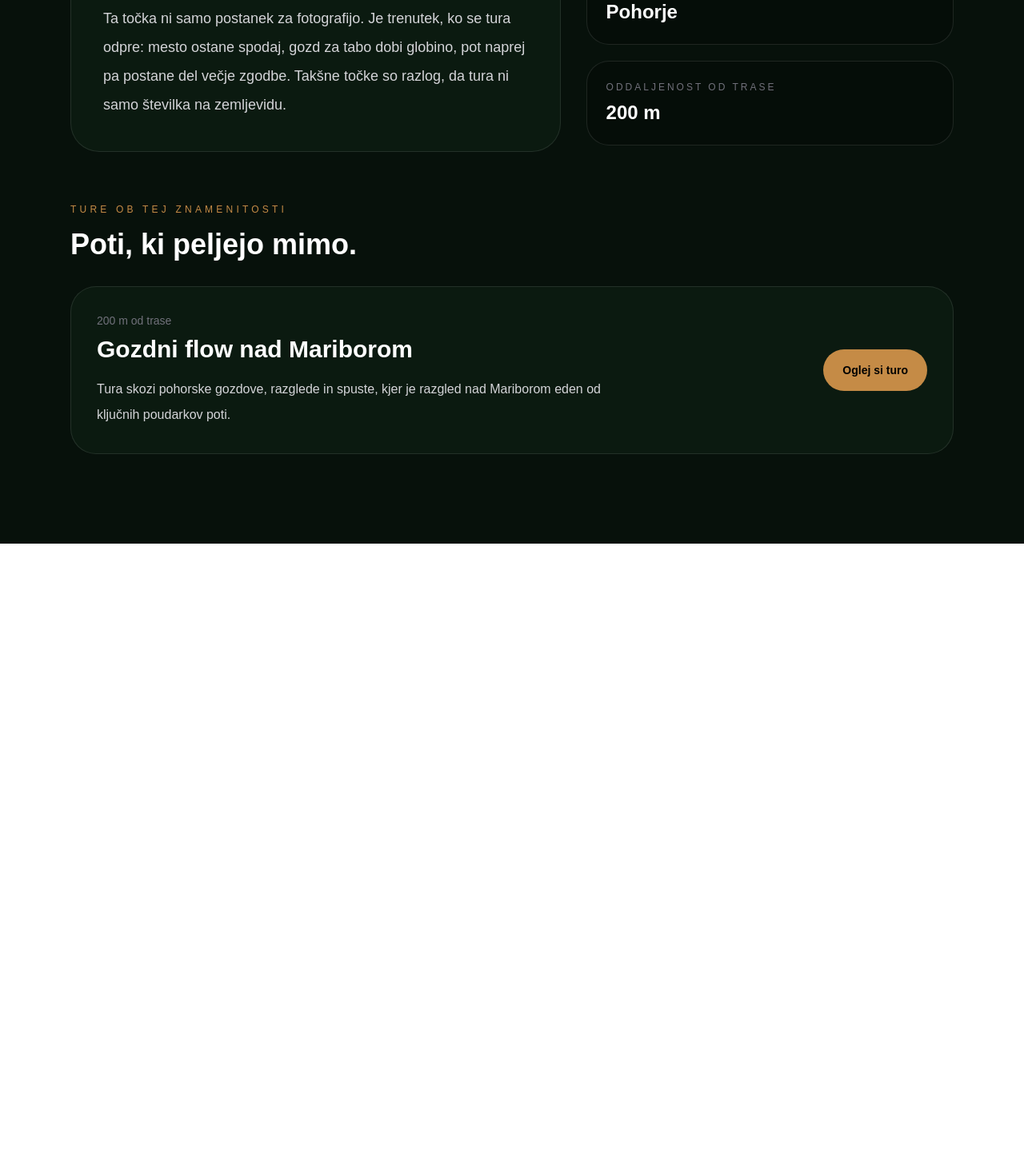
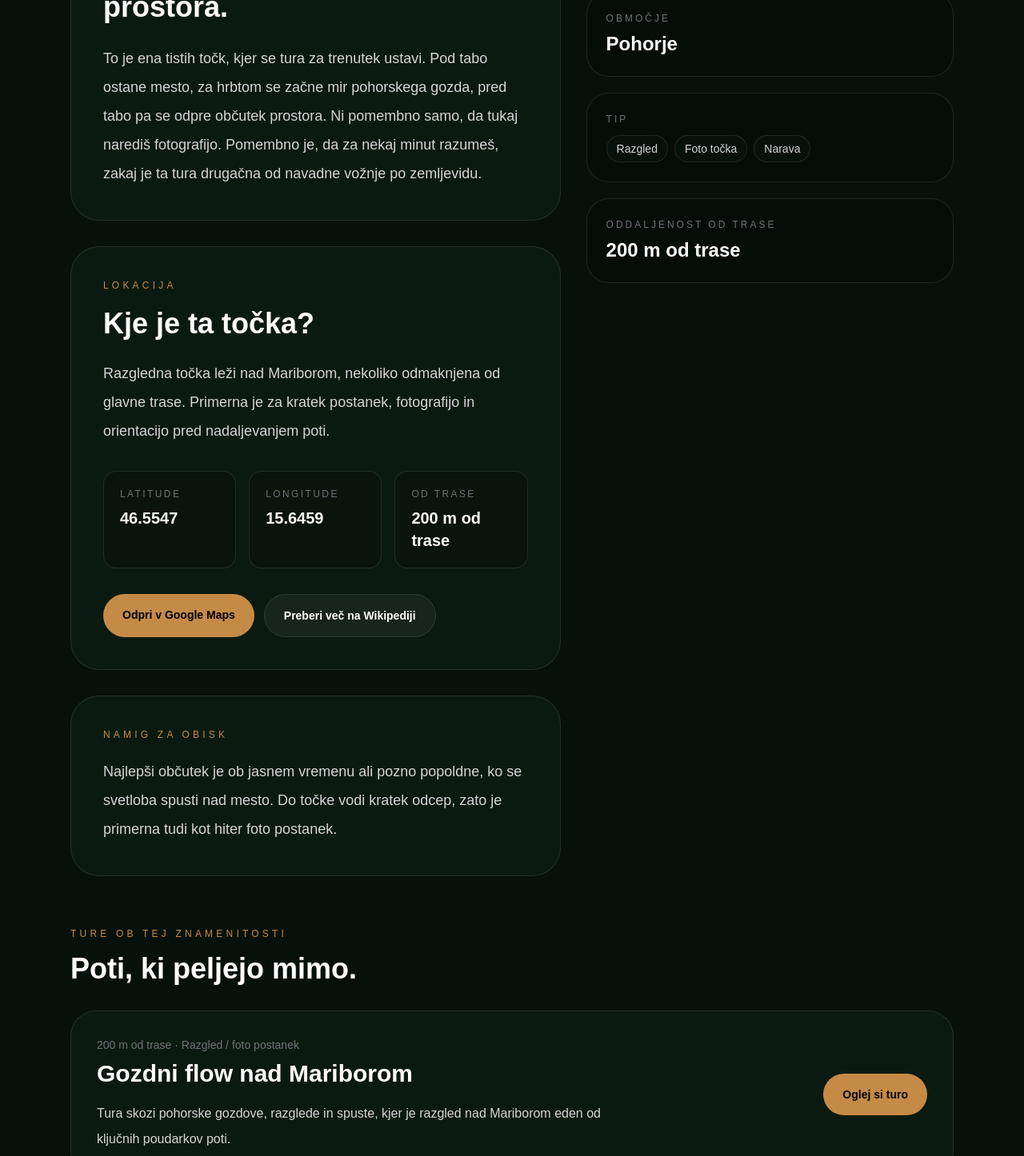
Before and after one commit to rabojan/bojan-on-bike-app, a Next.js app: page /znamenitosti/razgled-nad-mariborom in a window 1280 px wide. Shown: the part 920-2366 px from the top of the page at 80% size. Before the commit the page ends 1600 px from the top, so only its background shows below. Built offline with nearby package versions, Linux system fonts and the light colour scheme.

Commit message:
Expand attraction detail and mark required admin fields

```diff
--- a/app/znamenitosti/razgled-nad-mariborom/page.tsx
+++ b/app/znamenitosti/razgled-nad-mariborom/page.tsx
@@ -1,37 +1,69 @@
 import Link from "next/link";
 
 import SiteHeader from "@/components/SiteHeader";
+
+const attraction = {
+  name: "Razgled nad Mariborom",
+  region: "Štajerska",
+  area: "Pohorje",
+  type: ["Razgled", "Foto točka", "Narava"],
+  image:
+    "https://images.unsplash.com/photo-1500534314209-a25ddb2bd429?q=80&w=1800&auto=format&fit=crop",
+  shortDescription:
+    "Kratek postanek nad mestom, kjer se odpre pogled proti Mariboru, Dravski dolini in pohorskim gozdovom.",
+  story:
+    "To je ena tistih točk, kjer se tura za trenutek ustavi. Pod tabo ostane mesto, za hrbtom se začne mir pohorskega gozda, pred tabo pa se odpre občutek prostora. Ni pomembno samo, da tukaj narediš fotografijo. Pomembno je, da za nekaj minut razumeš, zakaj je ta tura drugačna od navadne vožnje po zemljevidu.",
+  locationDescription:
+    "Razgledna točka leži nad Mariborom, nekoliko odmaknjena od glavne trase. Primerna je za kratek postanek, fotografijo in orientacijo pred nadaljevanjem poti.",
+  latitude: "46.5547",
+  longitude: "15.6459",
+  distanceFromRoute: "200 m od trase",
+  visitNote:
+    "Najlepši občutek je ob jasnem vremenu ali pozno popoldne, ko se svetloba spusti nad mesto. Do točke vodi kratek odcep, zato je primerna tudi kot hiter foto postanek.",
+  wikipediaUrl: "https://sl.wikipedia.org/wiki/Maribor",
+  googleMapsUrl: "https://maps.google.com/?q=46.5547,15.6459",
+  trails: [
+    {
+      title: "Gozdni flow nad Mariborom",
+      href: "/ture/gozdni-flow-nad-mariborom",
+      distance: "200 m od trase",
+      role: "Razgled / foto postanek",
+      description:
+        "Tura skozi pohorske gozdove, razglede in spuste, kjer je razgled nad Mariborom eden od ključnih poudarkov poti.",
+    },
+  ],
+};
 
 export default function AttractionDetailPage() {
   return (
     <main className="min-h-screen bg-[#07110b] text-white">
       <SiteHeader backHref="/znamenitosti" active="znamenitosti" />
 
-      <section className="relative flex min-h-[680px] items-end overflow-hidden pt-24">
+      <section className="relative flex min-h-[720px] items-end overflow-hidden pt-24">
         <img
-          src="https://images.unsplash.com/photo-1500534314209-a25ddb2bd429?q=80&w=1800&auto=format&fit=crop"
-          alt="Razgled nad Mariborom"
+          src={attraction.image}
+          alt={attraction.name}
           className="absolute inset-0 h-full w-full object-cover opacity-55"
         />
+
         <div className="absolute inset-0 bg-gradient-to-b from-black/20 via-[#07110b]/50 to-[#07110b]" />
 
         <div className="relative z-10 mx-auto w-full max-w-6xl px-5 pb-16 md:px-6 md:pb-24">
           <div className="max-w-4xl">
             <div className="mb-5 text-xs uppercase tracking-[0.35em] text-[#c58b46]">
-              Štajerska · Pohorje
+              {attraction.region} · {attraction.area}
             </div>
 
             <h1 className="text-5xl font-black leading-none md:text-7xl">
-              Razgled nad Mariborom
+              {attraction.name}
             </h1>
 
             <p className="mt-8 max-w-2xl text-lg leading-8 text-zinc-200 md:text-xl">
-              Kratek postanek nad mestom, kjer se odpre pogled proti Mariboru,
-              Dravski dolini in pohorskim gozdovom.
+              {attraction.shortDescription}
             </p>
 
             <div className="mt-7 flex flex-wrap gap-2">
-              {["Razgled", "Foto točka", "Narava"].map((tag) => (
+              {attraction.type.map((tag) => (
                 <span
                   key={tag}
                   className="rounded-full border border-white/10 bg-black/30 px-4 py-2 text-sm text-zinc-200"
@@ -45,21 +77,91 @@ export default function AttractionDetailPage() {
       </section>
 
       <section className="mx-auto grid max-w-6xl gap-8 px-5 py-16 md:grid-cols-[1fr_0.75fr] md:px-6">
-        <div className="rounded-[36px] border border-white/10 bg-[#0b1a10] p-8 md:p-10">
+        <div className="space-y-8">
+          <section className="rounded-[36px] border border-white/10 bg-[#0b1a10] p-8 md:p-10">
             <div className="text-xs uppercase tracking-[0.35em] text-[#c58b46]">
               Zakaj se ustaviti
             </div>
 
-          <h2 className="mt-5 text-4xl font-black">
+            <h2 className="mt-5 text-4xl font-black leading-tight">
               Pogled, ki turi doda občutek prostora.
             </h2>
 
             <p className="mt-6 text-lg leading-9 text-zinc-300">
-            Ta točka ni samo postanek za fotografijo. Je trenutek, ko se tura
-            odpre: mesto ostane spodaj, gozd za tabo dobi globino, pot naprej pa
-            postane del večje zgodbe. Takšne točke so razlog, da tura ni samo
-            številka na zemljevidu.
+              {attraction.story}
             </p>
+          </section>
+
+          <section className="rounded-[36px] border border-white/10 bg-[#0b1a10] p-8 md:p-10">
+            <div className="text-xs uppercase tracking-[0.35em] text-[#c58b46]">
+              Lokacija
+            </div>
+
+            <h2 className="mt-5 text-4xl font-black">Kje je ta točka?</h2>
+
+            <p className="mt-6 text-lg leading-9 text-zinc-300">
+              {attraction.locationDescription}
+            </p>
+
+            <div className="mt-8 grid gap-4 sm:grid-cols-3">
+              <div className="rounded-2xl border border-white/10 bg-black/20 p-5">
+                <div className="text-xs uppercase tracking-[0.2em] text-zinc-500">
+                  Latitude
+                </div>
+                <div className="mt-2 text-xl font-black">
+                  {attraction.latitude}
+                </div>
+              </div>
+
+              <div className="rounded-2xl border border-white/10 bg-black/20 p-5">
+                <div className="text-xs uppercase tracking-[0.2em] text-zinc-500">
+                  Longitude
+                </div>
+                <div className="mt-2 text-xl font-black">
+                  {attraction.longitude}
+                </div>
+              </div>
+
+              <div className="rounded-2xl border border-white/10 bg-black/20 p-5">
+                <div className="text-xs uppercase tracking-[0.2em] text-zinc-500">
+                  Od trase
+                </div>
+                <div className="mt-2 text-xl font-black">
+                  {attraction.distanceFromRoute}
+                </div>
+              </div>
+            </div>
+
+            <div className="mt-8 flex flex-wrap gap-3">
+              <a
+                href={attraction.googleMapsUrl}
+                target="_blank"
+                rel="noreferrer"
+                className="rounded-full bg-[#c58b46] px-6 py-4 text-sm font-bold text-black"
+              >
+                Odpri v Google Maps
+              </a>
+
+              <a
+                href={attraction.wikipediaUrl}
+                target="_blank"
+                rel="noreferrer"
+                className="rounded-full border border-white/10 bg-white/5 px-6 py-4 text-sm font-bold text-white"
+              >
+                Preberi več na Wikipediji
+              </a>
+            </div>
+          </section>
+
+          <section className="rounded-[36px] border border-white/10 bg-[#0b1a10] p-8 md:p-10">
+            <div className="text-xs uppercase tracking-[0.35em] text-[#c58b46]">
+              Namig za obisk
+            </div>
+
+            <p className="mt-5 text-lg leading-9 text-zinc-300">
+              {attraction.visitNote}
+            </p>
+          </section>
         </div>
 
         <aside className="space-y-5">
@@ -67,21 +169,39 @@ export default function AttractionDetailPage() {
             <div className="text-xs uppercase tracking-[0.25em] text-zinc-500">
               Regija
             </div>
-            <div className="mt-2 text-2xl font-black">Štajerska</div>
+            <div className="mt-2 text-2xl font-black">{attraction.region}</div>
           </div>
 
           <div className="rounded-[28px] border border-white/10 bg-black/20 p-6">
             <div className="text-xs uppercase tracking-[0.25em] text-zinc-500">
               Območje
             </div>
-            <div className="mt-2 text-2xl font-black">Pohorje</div>
+            <div className="mt-2 text-2xl font-black">{attraction.area}</div>
+          </div>
+
+          <div className="rounded-[28px] border border-white/10 bg-black/20 p-6">
+            <div className="text-xs uppercase tracking-[0.25em] text-zinc-500">
+              Tip
+            </div>
+            <div className="mt-3 flex flex-wrap gap-2">
+              {attraction.type.map((tag) => (
+                <span
+                  key={tag}
+                  className="rounded-full border border-white/10 bg-[#07110b] px-3 py-1.5 text-sm text-zinc-300"
+                >
+                  {tag}
+                </span>
+              ))}
+            </div>
           </div>
 
           <div className="rounded-[28px] border border-white/10 bg-black/20 p-6">
             <div className="text-xs uppercase tracking-[0.25em] text-zinc-500">
               Oddaljenost od trase
             </div>
-            <div className="mt-2 text-2xl font-black">200 m</div>
+            <div className="mt-2 text-2xl font-black">
+              {attraction.distanceFromRoute}
+            </div>
           </div>
         </aside>
       </section>
@@ -91,32 +211,41 @@ export default function AttractionDetailPage() {
           <div className="text-xs uppercase tracking-[0.35em] text-[#c58b46]">
             Ture ob tej znamenitosti
           </div>
+
           <h2 className="mt-4 text-4xl font-black">
             Poti, ki peljejo mimo.
           </h2>
         </div>
 
-        <article className="rounded-[32px] border border-white/10 bg-[#0b1a10] p-6 md:p-8">
+        <div className="space-y-5">
+          {attraction.trails.map((trail) => (
+            <article
+              key={trail.title}
+              className="rounded-[32px] border border-white/10 bg-[#0b1a10] p-6 md:p-8"
+            >
               <div className="grid gap-6 md:grid-cols-[1fr_auto] md:items-center">
                 <div>
-              <div className="text-sm text-zinc-500">200 m od trase</div>
-              <h3 className="mt-2 text-3xl font-black">
-                Gozdni flow nad Mariborom
-              </h3>
+                  <div className="text-sm text-zinc-500">
+                    {trail.distance} · {trail.role}
+                  </div>
+
+                  <h3 className="mt-2 text-3xl font-black">{trail.title}</h3>
+
                   <p className="mt-4 max-w-2xl leading-8 text-zinc-300">
-                Tura skozi pohorske gozdove, razglede in spuste, kjer je razgled
-                nad Mariborom eden od ključnih poudarkov poti.
+                    {trail.description}
                   </p>
                 </div>
 
                 <Link
-              href="/ture/gozdni-flow-nad-mariborom"
+                  href={trail.href}
                   className="inline-flex justify-center rounded-full bg-[#c58b46] px-6 py-4 text-sm font-bold text-black"
                 >
                   Oglej si turo
                 </Link>
               </div>
             </article>
+          ))}
+        </div>
       </section>
     </main>
   );
```
Also changed, not shown: app/admin/znamenitosti/nova/page.tsx (+14 -8 lines), app/admin/znamenitosti/razgled-nad-mariborom/page.tsx (+13 -7 lines). Lines whose indentation alone changed are shown as unchanged.
